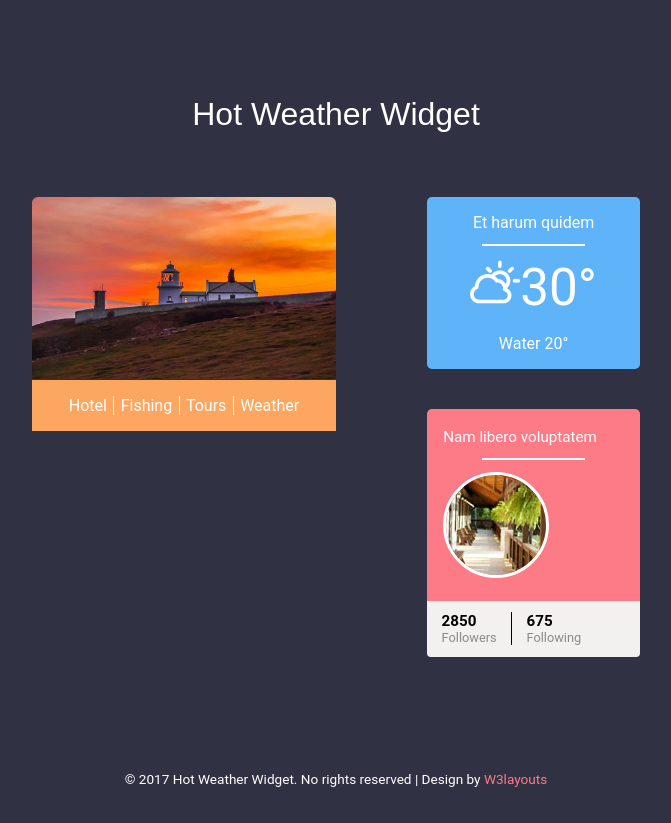
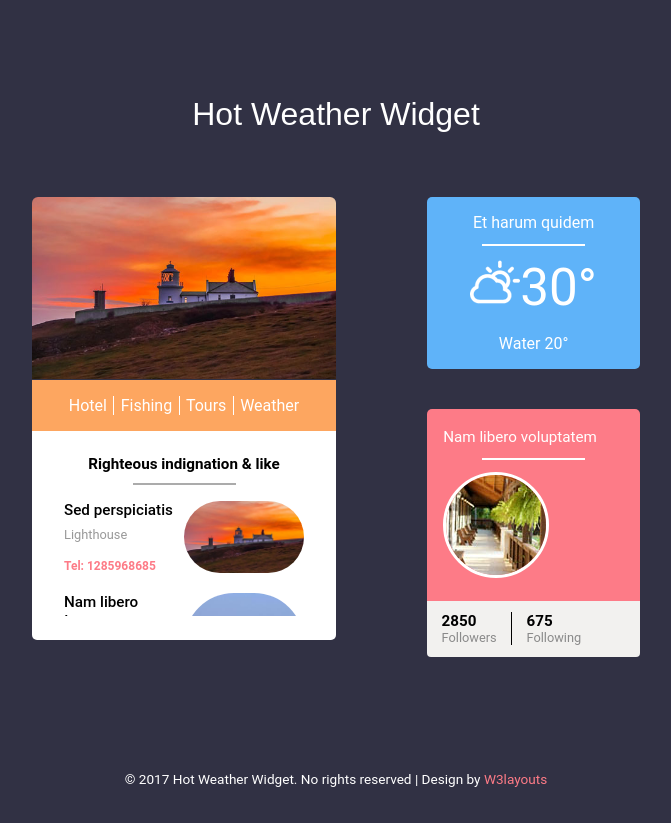
Before and after one commit to vdmakul/angular-course-task1, an Angular app: page / in a window 1280 px wide. Shown: the whole page, without its empty margins (304-975 px from the left). Built offline with nearby package versions, Linux system fonts and the light colour scheme.

Commit message:
list for site search component

```diff
--- a/src/app/data/data.ts
+++ b/src/app/data/data.ts
@@ -1,5 +1,4 @@
-
-const travelSites: TravelSite[] = [
+export const travelSites: TravelSite[] = [
   {
     'img': 'assets/images/1.jpg',
     'address': 'Sed perspiciatis',
@@ -16,7 +15,25 @@ const travelSites: TravelSite[] = [
       'followers': 2850,
       'following': 675,
     },
-  'type': 'Hotel'
+    'type': 'Lighthouse'
+  },
+  {
+    'img': 'assets/images/2.jpg',
+    'address': 'Nam libero tempore',
+    'phone': 1285968685,
+    'weather': {
+      'title': 'Nemo enim ipsam',
+      'icon': 'assets/images/cloudy.png',
+      'water': 20,
+      'temperature': 30
+    },
+    'socialInfo': {
+      'title': 'Excepteur sint occaecat',
+      'img': 'assets/images/b2.jpg',
+      'followers': 2850,
+      'following': 675,
+    },
+    'type': 'Lighthouse'
   }
 
 ];
--- a/src/app/site-search/site-search.component.html
+++ b/src/app/site-search/site-search.component.html
@@ -1,4 +1,4 @@
-<div class="element-bg-img"><img [src]="travelSite.img" alt="" class="img-responsive"> </div>
+<div class="element-bg-img"><img [src]="selectedSite?.img" alt="" class="img-responsive"></div>
 <div class="element-left-bottom">
   <div class="ele-strip">
     <ul>
@@ -8,3 +8,31 @@
       <li class="anc-bor"><a href="#">Weather</a></li>
     </ul>
   </div>
+</div>
+
+<div class="village">
+  <h3>Righteous indignation & like</h3>
+  <span class="line"> </span>
+  <div class="activity_box">
+    <div class="scrollbar" id="style-2">
+
+      <div *ngFor="let travelSite of travelSites">
+
+        <div class="activity-row">
+          <div class="activity-desc" (click)="siteClick(travelSite)">
+            <h5>{{travelSite.address}}</h5>
+            <p>{{travelSite.type}}</p>
+            <h6>Tel: {{travelSite.phone}}</h6>
+          </div>
+          <div class="activity-img">
+            <ul>
+              <li><img [src]='travelSite.img' alt=""/></li>
+            </ul>
+          </div>
+          <div class="clear"></div>
+        </div>
+
+      </div>
+    </div>
+  </div>
+</div>
--- a/src/app/site-search/site-search.component.ts
+++ b/src/app/site-search/site-search.component.ts
@@ -1,4 +1,5 @@
 import { Component, OnInit } from '@angular/core';
+import { travelSites } from '../data/data';
 
 @Component({
   selector: 'app-site-search',
@@ -7,28 +8,19 @@ import { Component, OnInit } from '@angular/core';
 })
 export class SiteSearchComponent implements OnInit {
 
-  public travelSite: TravelSite = {
-    'img': 'assets/images/1.jpg',
-    'address': 'Sed perspiciatis',
-    'phone': 1285968685,
-    'weather': {
-      'title': 'Et harum quidem',
-      'icon': 'assets/images/cloudy.png',
-      'water': 20,
-      'temperature': 30
-    },
-    'socialInfo': {
-      'title': 'Nam libero voluptatem',
-      'img': 'assets/images/b1.jpg',
-      'followers': 2850,
-      'following': 675,
-    },
-    'type': 'Hotel'
-  };
+
+  public travelSites: TravelSite[] = travelSites;
+
+  public selectedSite: TravelSite;
+
+  public siteClick(site: TravelSite): void {
+    this.selectedSite = site;
+  }
 
   constructor() { }
 
-  ngOnInit() {
+  public ngOnInit() {
+    this.selectedSite = this.travelSites[0];
   }
 
 }
```
Also changed, not shown: src/assets/images/2.jpg (added), src/assets/images/b2.jpg (added). Lines whose indentation alone changed are shown as unchanged.
